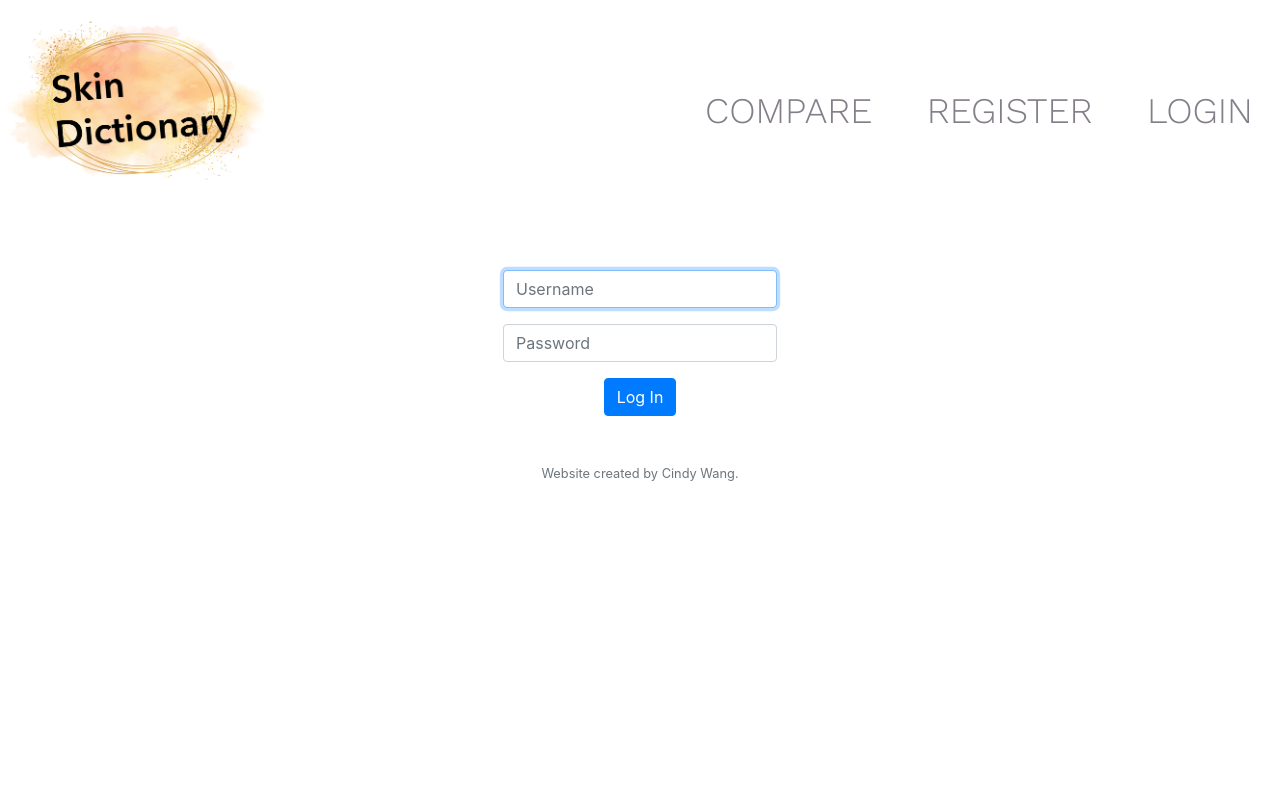
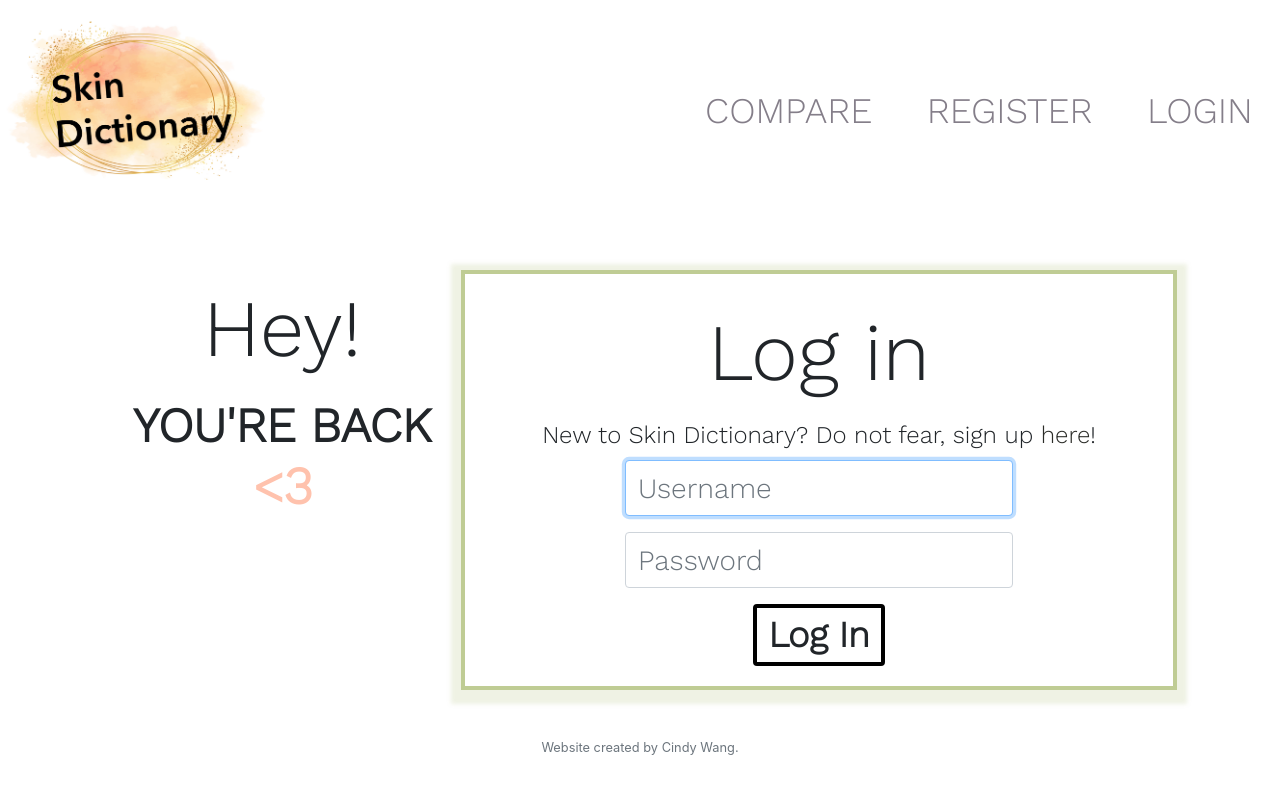
Before and after one commit to cwangf00d/SkinDictionary, a Flask app: page /login in a window 1280 px wide. Run offline with Flask 2, Linux system fonts and the light colour scheme; some libraries are stand-ins or nearby versions.

Commit message:
Update login.html

```diff
--- a/templates/login.html
+++ b/templates/login.html
@@ -5,13 +5,23 @@
 {% endblock %}
 
 {% block main %}
+<div class = "row">
+    <div class = "col-4">
+        <h2 class = "my-default-h2">Hey!</h2>
+        <h3 class = "my-default-h3">YOU'RE BACK <span class = "melon-accent">&lt;3</span></h3>
+    </div>
+    <div class = "col-8 login-box">
+        <h2 class = "my-default-h2">Log in</h2>
+        <h6 class = "my-default-h6">New to Skin Dictionary? Do not fear, sign up <a href = "/register">here</a>!</h6>
         <form action="/login" method="post">
             <div class="form-group">
-            <input autocomplete="off" autofocus class="form-control" name="username" placeholder="Username" type="text">
+                <input autocomplete="off" autofocus class="form-control pretty-input" name="username" placeholder="Username" type="text">
             </div>
             <div class="form-group">
-            <input class="form-control" name="password" placeholder="Password" type="password">
+                <input class="form-control pretty-input" name="password" placeholder="Password" type="password">
             </div>
-        <button class="btn btn-primary" type="submit">Log In</button>
+            <button class="btn login-btn" type="submit">Log In</button>
         </form>
+    </div>
+</div>
 {% endblock %}
```
Lines whose indentation alone changed are shown as unchanged.
